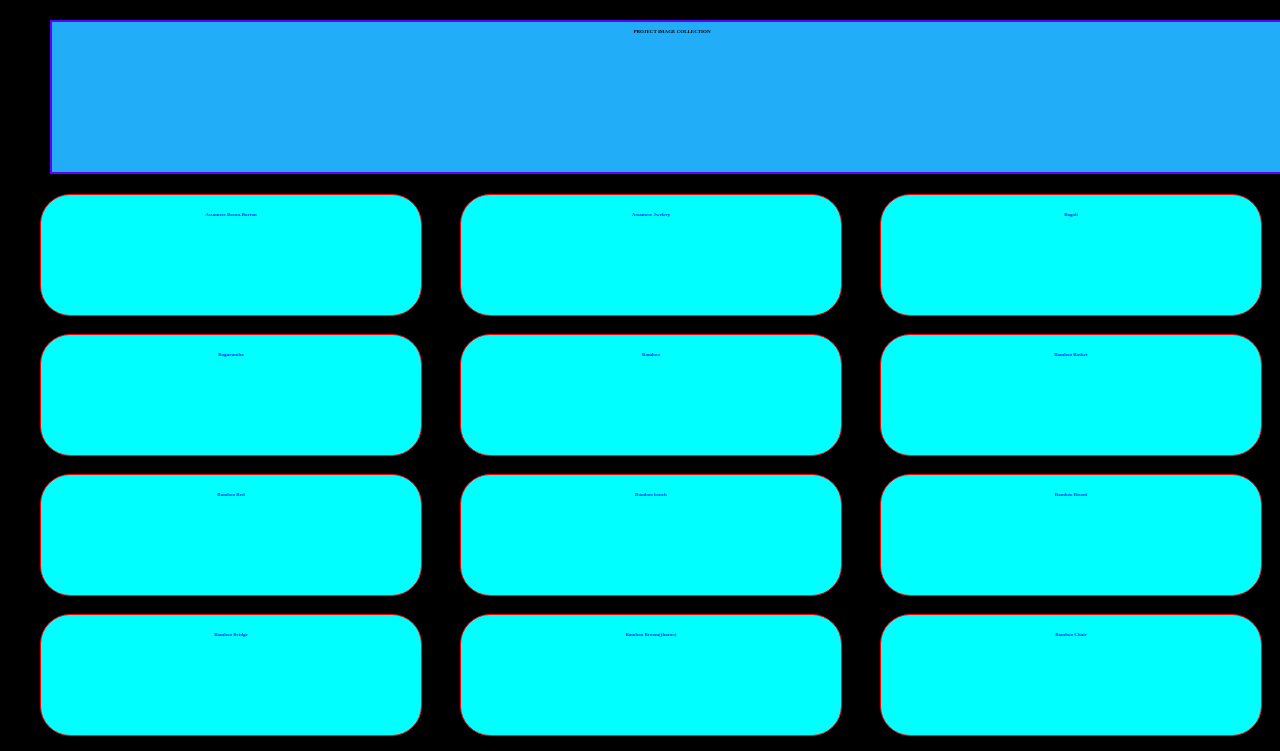
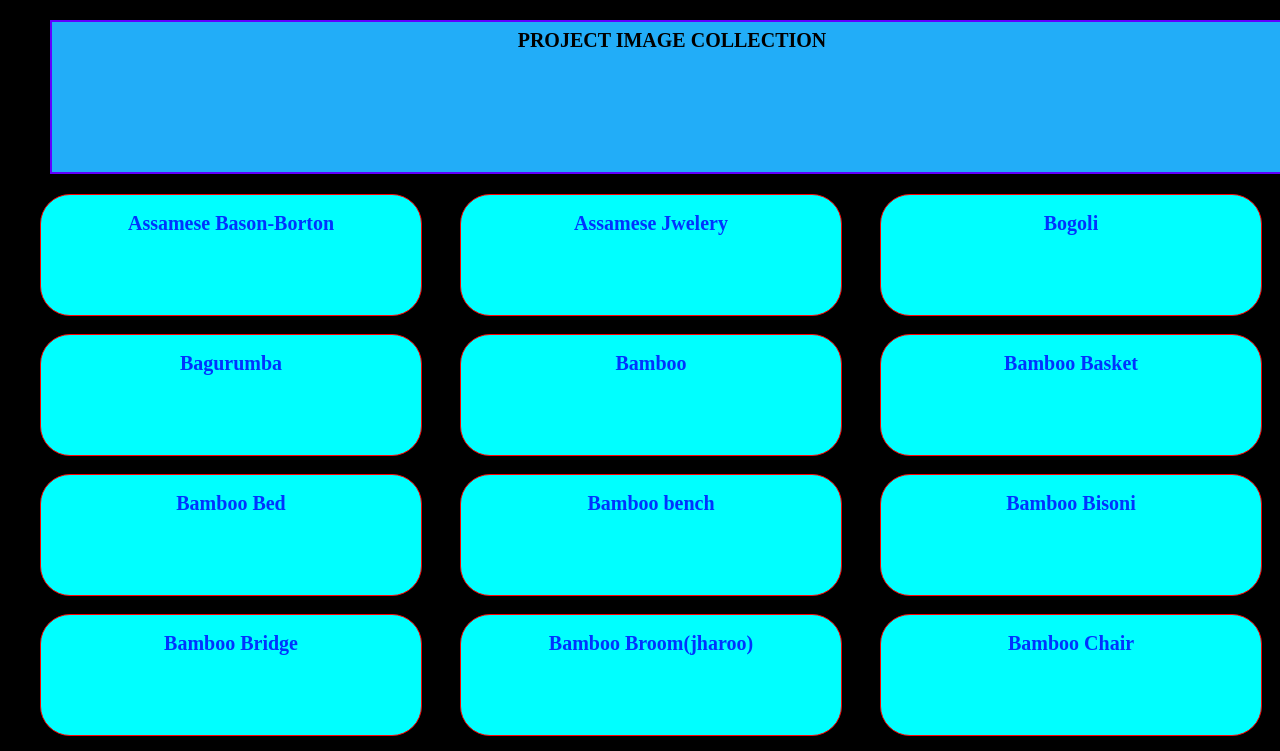
Before and after one commit to Shahan-Uz-Zaman/Nalpo-Project-Image-Collection-2022-Betch, a plain HTML site: page index.html in a window 1280 px wide. Shown: the top 751 px of the page. Drawn offline with Linux system fonts and the light colour scheme.

Commit message:
Update style.css

```diff
--- a/style.css
+++ b/style.css
@@ -52,5 +52,5 @@ body{
 h1{
     text-align: center;
     padding-top: 07px;
-    font-size:5px;
+    font-size:20px;
 }
```
